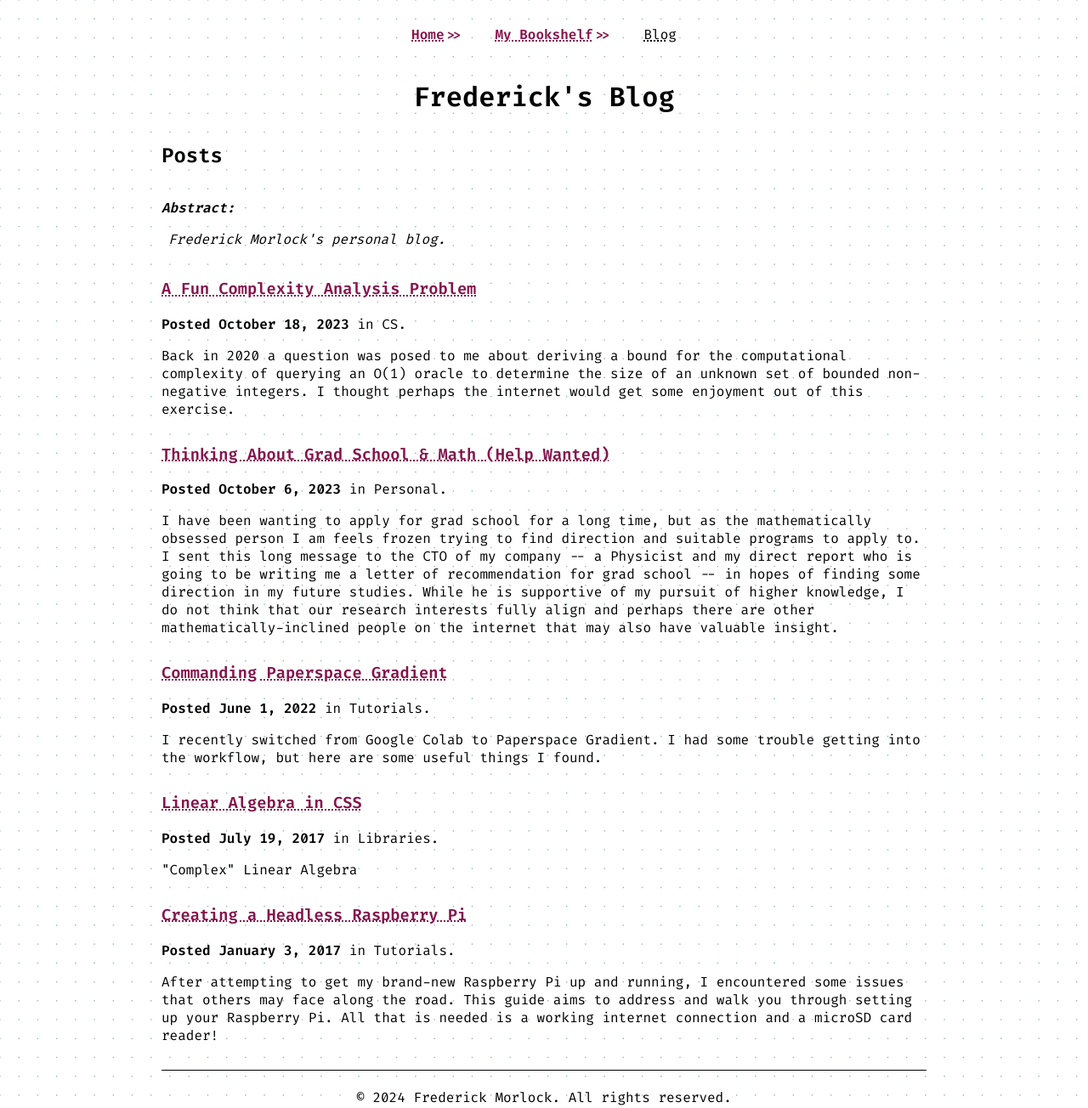
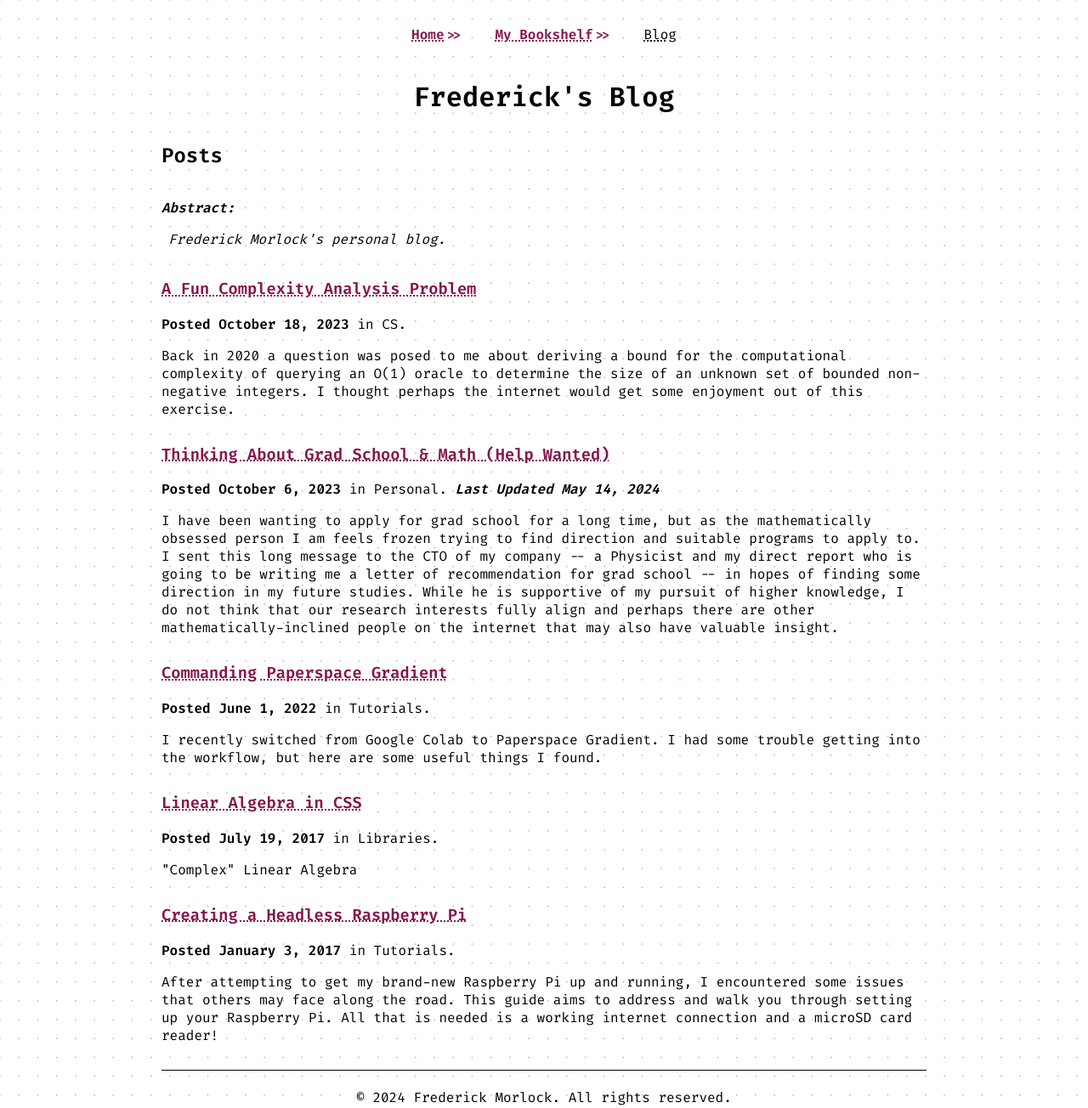
Before and after one commit to FrederickGeek8/freddy.us, a Jekyll site: the page built from blog/index.md, in a window 1280 px wide. Shown: the whole page at 85% size. Built offline with Jekyll 4.4.1, drawn with Linux system fonts in a browser that asks for light colours.

Commit message:
Add Date Published and Last Updated to post

```diff
--- a/_layouts/post.html
+++ b/_layouts/post.html
@@ -8,6 +8,19 @@
   <h1 id="title">Frederick's Blog</h1>
 
   <h2>{{ page.title }}</h2>
+
+  {% if page.date %}
+  <div>
+    <p>
+      <b>Date Published:</b>
+      <a>{{ page.date | date: "%Y-%m-%d" }}</a>
+      {% if page.last_modified_at %} /
+      <b>Last Updated:</b>
+      <a>{{ page.last_modified_at | date: "%Y-%m-%d" }}</a>
+      {% endif %}
+    </p>
+  </div>
+  {% endif %}
 
   <div class="spacer">
     <b>Abstract:</b>
--- a/_posts/2023-10-06-thinking-about-grad-school.md
+++ b/_posts/2023-10-06-thinking-about-grad-school.md
@@ -2,6 +2,7 @@
 layout: post
 title: Thinking About Grad School & Math (Help Wanted)
 date: 2023-10-06 17:15:04 -0400
+last_modified_at: 2024-05-14
 category: Personal
 permalink: /blog/posts/2023/10/06/thinking-about-grad-school/
 redirect_from:
--- a/blog/index.md
+++ b/blog/index.md
@@ -12,7 +12,11 @@
       <a href="{{ site.baseurl }}{{ post.url }}">{{ post.title }}</a>
     </h3>
     <p>
-      <strong>Posted {{ post.date | date: "%B %e, %Y" }}</strong> in {{ post.category }}.
+      <b>Posted {{ post.date | date: "%B %e, %Y" }}</b> in {{ post.category }}.
+
+      {% if post.last_modified_at %}
+      <b><i>Last Updated {{ post.last_modified_at | date: "%B %e, %Y" }}</i></b>
+      {% endif %}
     </p>
     <p>
       {{ post.description }}
```
